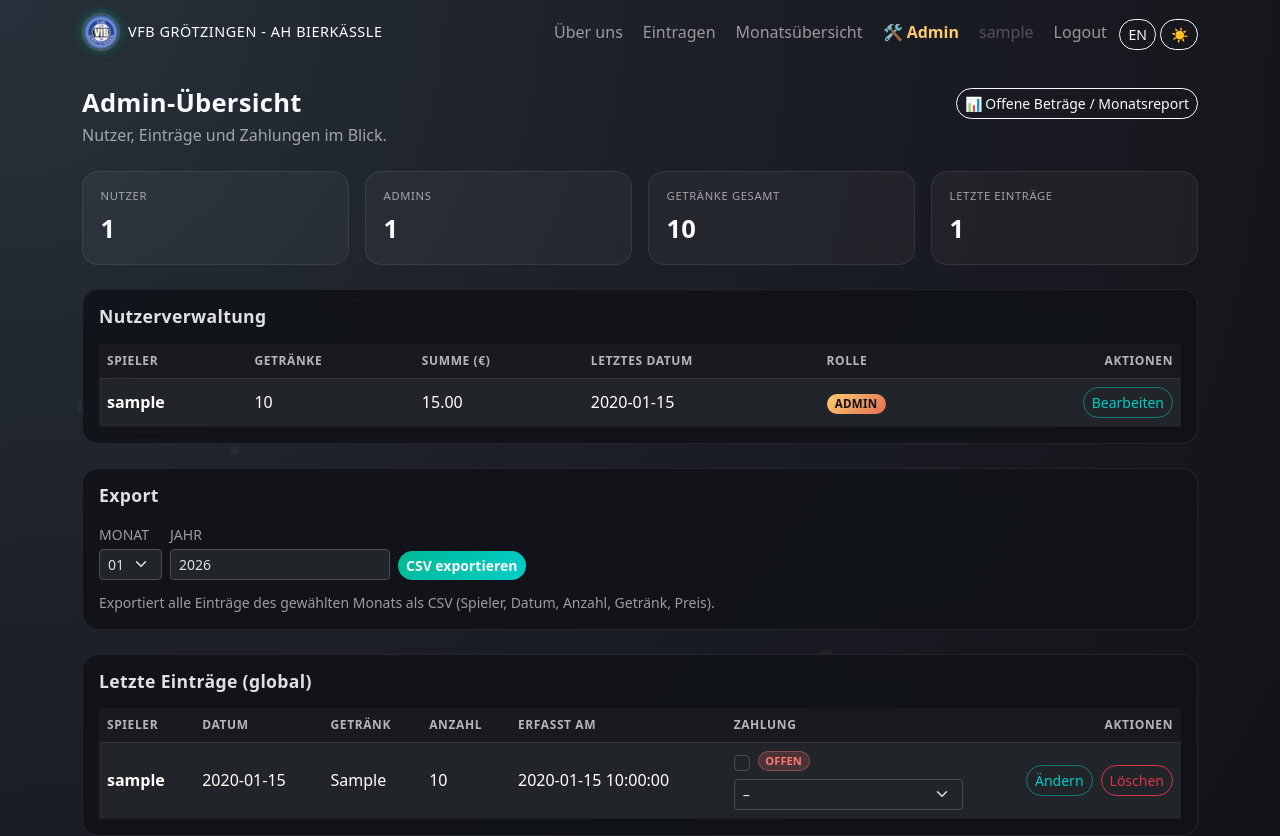
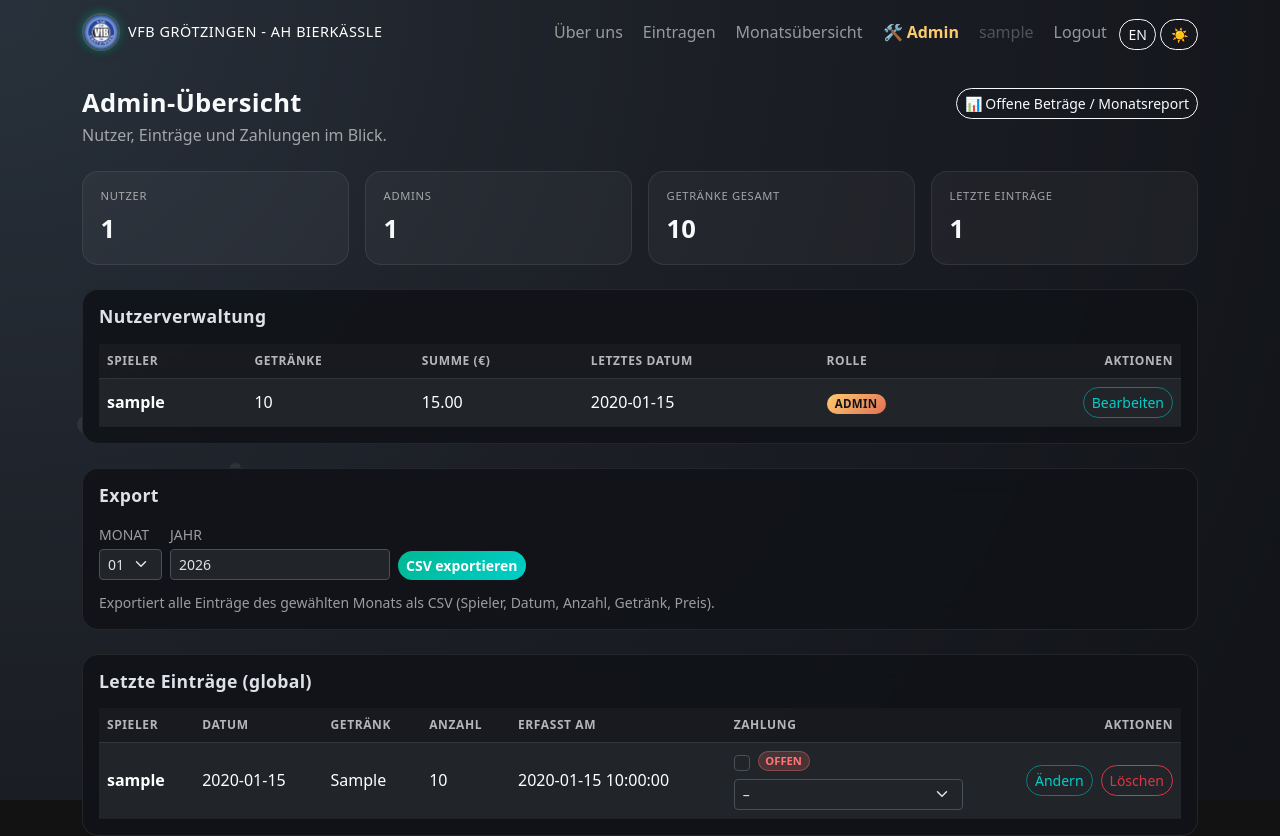
Before and after one commit to jbkunama1/hAI.VfBAHKaessle, a Flask app: page /admin in a window 1280 px wide. Run offline with Flask 3, Linux system fonts and the light colour scheme; the visitor is signed in with stand-in values (Sample User, id 1); tables that the repository leaves empty hold one stand-in row (values such as "Sample post"); data that the repository does not hold is empty; parts of the project's set-up code (start-up, migrations or seed data) failed here and were passed over; some libraries are stand-ins or nearby versions.

Commit message:
fix: bubbles now visible on all pages (z-index fix, body bg via ::before)

```diff
--- a/static/style.css
+++ b/static/style.css
@@ -10,7 +10,7 @@
   --table-head-text: rgba(248, 249, 250, 0.7);
   --table-row-border: rgba(255, 255, 255, 0.06);
   --table-row-hover: rgba(255, 255, 255, 0.04);
-  --bubble: rgba(255, 255, 255, 0.12);
+  --bubble-color: rgba(255, 255, 255, 0.18);
   --logo-glow: rgba(0, 184, 148, 0.55);
   --logo-border: rgba(255, 255, 255, 0.18);
 }
@@ -26,15 +26,29 @@
   --table-head-text: rgba(26, 34, 48, 0.72);
   --table-row-border: rgba(26, 34, 48, 0.08);
   --table-row-hover: rgba(26, 34, 48, 0.04);
-  --bubble: rgba(26, 34, 48, 0.09);
+  --bubble-color: rgba(26, 34, 48, 0.13);
   --logo-glow: rgba(0, 184, 148, 0.3);
   --logo-border: rgba(26, 34, 48, 0.2);
 }
 
+/* Body: Hintergrund als ::before damit Bubbles (z-index:-1) sichtbar bleiben */
+html {
+  min-height: 100%;
+}
+
 body {
-  background: var(--app-bg);
+  position: relative;
   color: var(--app-text);
   min-height: 100vh;
+  background: transparent;
+}
+
+body::before {
+  content: '';
+  position: fixed;
+  inset: 0;
+  z-index: -2;
+  background: var(--app-bg);
 }
 
 /* ===================== Hintergrund-Bubbles (alle Seiten) ===================== */
@@ -42,7 +56,7 @@ body {
   position: fixed;
   inset: 0;
   pointer-events: none;
-  z-index: 0;
+  z-index: -1;
   overflow: hidden;
 }
 
@@ -50,23 +64,35 @@ body {
   position: absolute;
   bottom: -60px;
   border-radius: 50%;
-  background: var(--bubble);
+  background: var(--bubble-color);
   animation: bubbleRise linear infinite;
   opacity: 0;
 }
 
-/* 8 Bubbles mit unterschiedlichen Größen, Positionen, Timings */
-.bg-bubbles span:nth-child(1) { left:  6%; width: 14px; height: 14px; animation-duration: 13s; animation-delay:  0s; }
-.bg-bubbles span:nth-child(2) { left: 18%; width:  9px; height:  9px; animation-duration: 10s; animation-delay:  2s; }
-.bg-bubbles span:nth-child(3) { left: 33%; width: 12px; height: 12px; animation-duration: 15s; animation-delay:  5s; }
-.bg-bubbles span:nth-child(4) { left: 50%; width:  7px; height:  7px; animation-duration: 11s; animation-delay:  1s; }
-.bg-bubbles span:nth-child(5) { left: 64%; width: 16px; height: 16px; animation-duration: 14s; animation-delay:  3.5s; }
-.bg-bubbles span:nth-child(6) { left: 76%; width: 10px; height: 10px; animation-duration: 12s; animation-delay:  7s; }
-.bg-bubbles span:nth-child(7) { left: 87%; width:  8px; height:  8px; animation-duration:  9s; animation-delay:  4s; }
-.bg-bubbles span:nth-child(8) { left: 95%; width: 13px; height: 13px; animation-duration: 16s; animation-delay:  9s; }
+.bg-bubbles span:nth-child(1) { left:  6%; width: 18px; height: 18px; animation-duration: 13s; animation-delay:  0s; }
+.bg-bubbles span:nth-child(2) { left: 18%; width: 11px; height: 11px; animation-duration: 10s; animation-delay:  2s; }
+.bg-bubbles span:nth-child(3) { left: 33%; width: 15px; height: 15px; animation-duration: 15s; animation-delay:  5s; }
+.bg-bubbles span:nth-child(4) { left: 50%; width:  9px; height:  9px; animation-duration: 11s; animation-delay:  1s; }
+.bg-bubbles span:nth-child(5) { left: 64%; width: 20px; height: 20px; animation-duration: 14s; animation-delay:  3.5s; }
+.bg-bubbles span:nth-child(6) { left: 76%; width: 13px; height: 13px; animation-duration: 12s; animation-delay:  7s; }
+.bg-bubbles span:nth-child(7) { left: 87%; width: 10px; height: 10px; animation-duration:  9s; animation-delay:  4s; }
+.bg-bubbles span:nth-child(8) { left: 95%; width: 16px; height: 16px; animation-duration: 16s; animation-delay:  9s; }
 
-/* Navbar und Content liegen über den Bubbles */
-.navbar, .container, .container-fluid {
+@keyframes bubbleRise {
+  0%   { transform: translateY(0)        scale(0.8); opacity: 0;    }
+  8%   {                                             opacity: 0.45; }
+  92%  {                                             opacity: 0.35; }
+  100% { transform: translateY(-105vh)   scale(1.2); opacity: 0;    }
+}
+
+/* Navbar und Content liegen sicher über Bubbles */
+.navbar {
+  position: relative;
+  z-index: 10;
+}
+
+.container,
+.container-fluid {
   position: relative;
   z-index: 1;
 }
@@ -307,13 +333,6 @@ table thead th {
   to   { opacity: 1; transform: translateY(0); }
 }
 
-@keyframes bubbleRise {
-  0%   { transform: translateY(0) scale(0.9);   opacity: 0; }
-  10%  { opacity: 0.3; }
-  90%  { opacity: 0.25; }
-  100% { transform: translateY(-110vh) scale(1.15); opacity: 0; }
-}
-
 /* ===================== Tablet (< 992px) ===================== */
 @media (max-width: 991.98px) {
   .nav-control-form {
```
